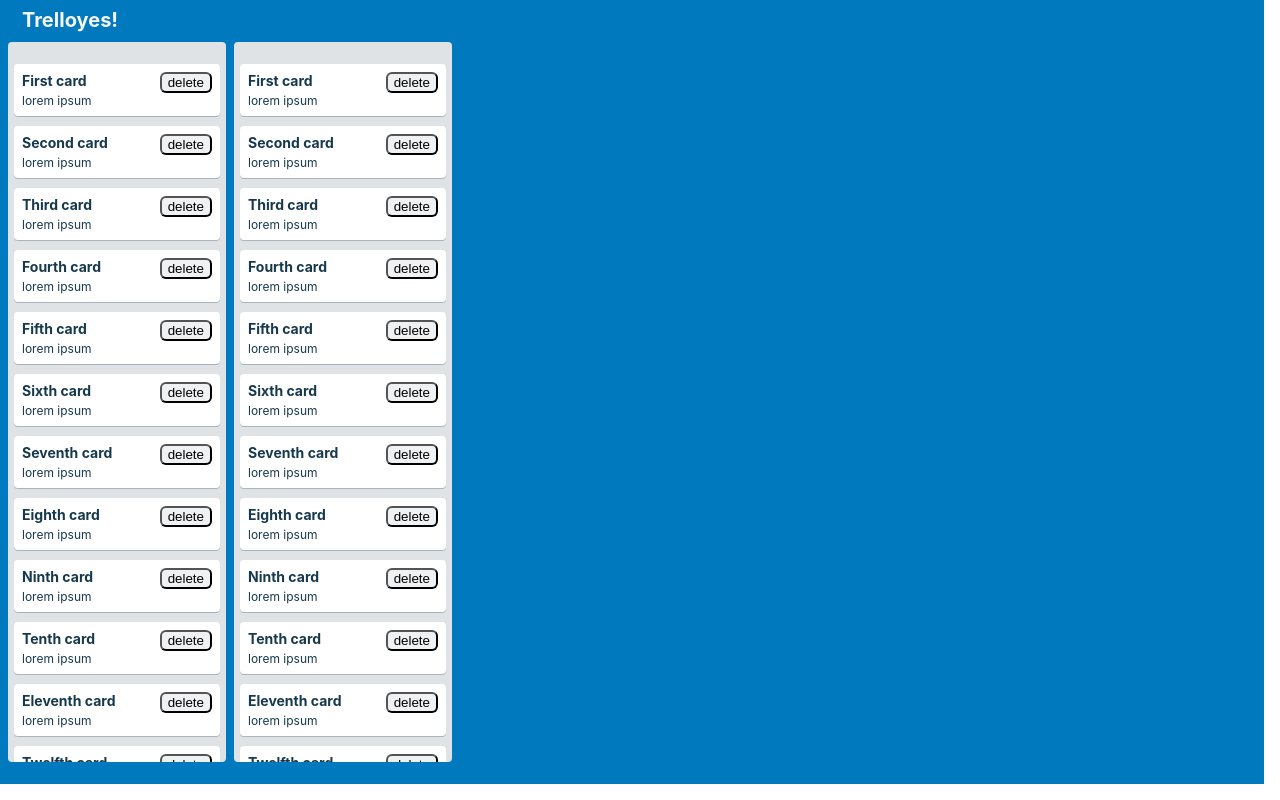
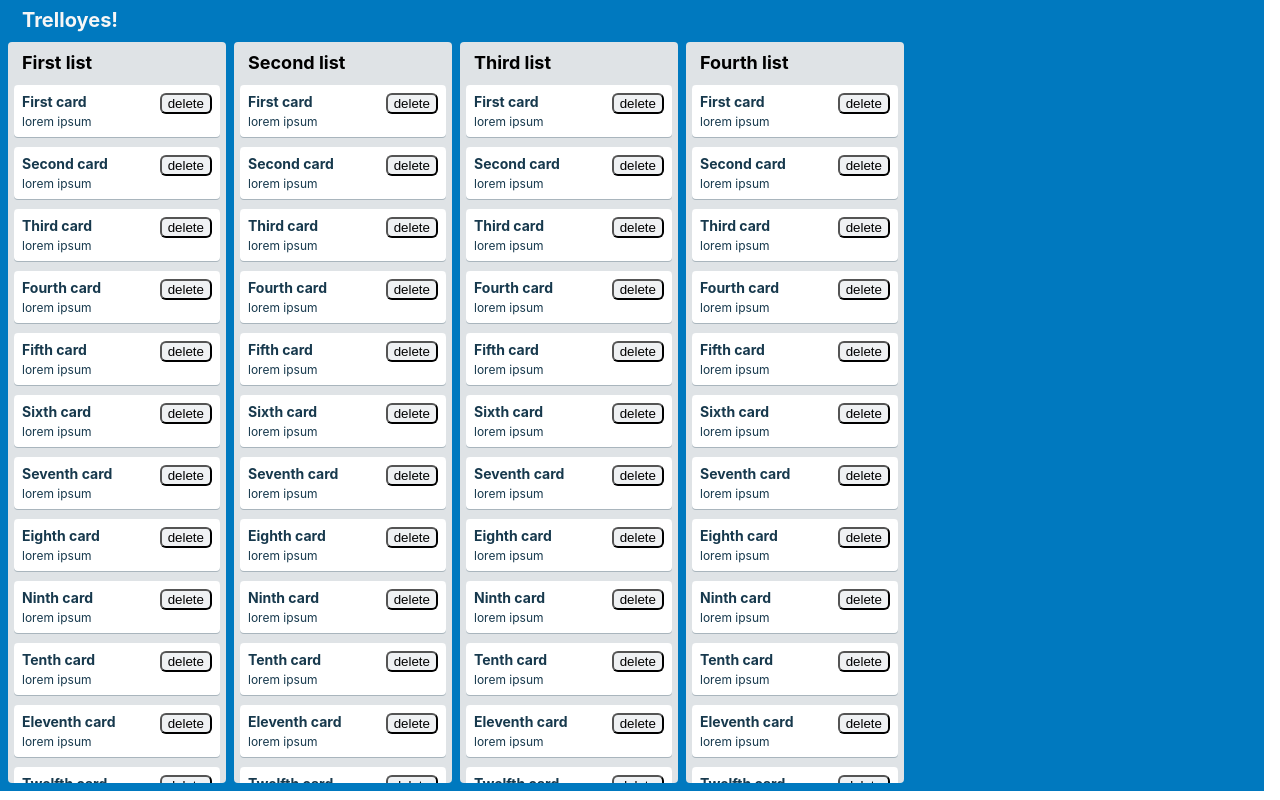
Before and after one commit to artificialarea/trelloyes-prepair, a React (Create React App) app: page / in a window 1280 px wide. Built offline with nearby package versions, Linux system fonts and the light colour scheme.

Commit message:
updated App so lists from store.js appropriately parsed.

```diff
--- a/src/App.js
+++ b/src/App.js
@@ -4,15 +4,16 @@ import List from './composition/List';
 import Card from './composition/Card';
 
 function App(props) {
-  console.log(props);
-  let lists = Object.keys(props.store).map((list, index) => {
+  console.log(props.store.lists[0]);
+
+  let lists = props.store.lists.map((list, index) => {
     return (
       <List
         storeList={props.store.allCards}
         key={index}
-        id={props.store[list].id}
-        header={props.store[list].header}
-        cardsIds={props.store[list].cardsIds}
+        id={props.store.lists[index].id}
+        header={props.store.lists[index].header}
+        cardsIds={props.store.lists[index].cardsIds}
       ></List>
     );
   });
```
